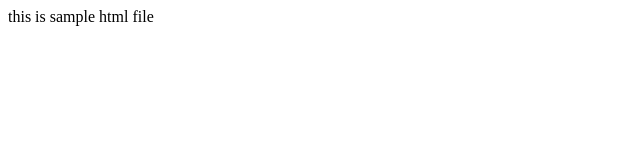
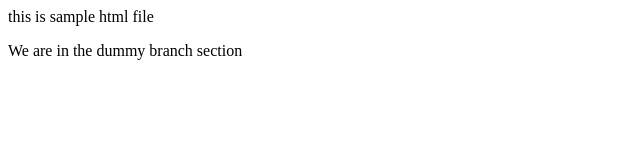
Before and after one commit to sanket1105/git-tutorial, a plain HTML site: page local-repo/index.html in a window 1280 px wide. Shown: the whole page, without its empty margins (0-640 px from the left). Drawn offline with Linux system fonts and the light colour scheme.

Commit message:
added new feature

```diff
--- a/local-repo/index.html
+++ b/local-repo/index.html
@@ -1,3 +1,5 @@
 <p>
     this is sample html file
 </p>
+
+<p>We are in the dummy branch section</p>
```
